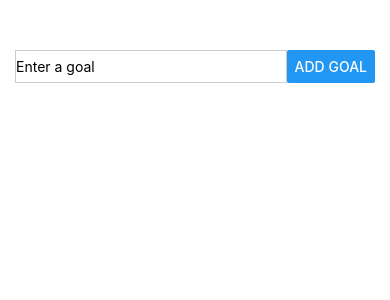
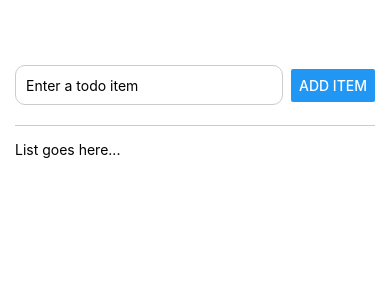
Before and after one commit to cheesetan/React-Todo-App, a React Native app: screen / in a window 390 px wide. Shown: the top 300 px of the page. Built offline with nearby package versions, Linux system fonts and the light colour scheme.

Commit message:
made ui nice and changed name to Todo App

```diff
--- a/App.js
+++ b/App.js
@@ -4,9 +4,14 @@ import { StyleSheet, Text, View, Button, TextInput } from 'react-native';
 export default function App() {
   return (
     <View style={styles.container}>
+
       <View style={styles.inputContainer}>
-        <TextInput placeholder='Enter a goal' style={styles.textInput}/>
-        <Button title="Add goal" />
+        <TextInput placeholder='Enter a todo item' style={styles.textInput} />
+        <Button title="Add item" />
+      </View>
+
+      <View style={styles.listContainer}>
+        <Text>List goes here...</Text>
       </View>
 
       <StatusBar style="auto" />
@@ -16,19 +21,33 @@ export default function App() {
 
 const styles = StyleSheet.create({
   container: {
-    paddingVertical: 50,
+    flex: 1,
+    paddingTop: 60,
     paddingHorizontal: 15,
   },
 
   inputContainer: {
+    flex: 1,
     flexDirection: "row",
-    justifyContent: "space-between"
+    justifyContent: "space-around",
+    alignItems: "center",
+    borderBottomColor: "#ccc",
+    borderBottomWidth: 1,
+    paddingBottom: 15,
+    marginBottom: 15,
   },
 
   textInput: {
-    borderWidth: 1,
-    borderColor: "#cccccc",
+    padding: 10,
+    borderWidth: 1.2,
+    borderColor: "#ccc",
+    height: 40,
     width: "80%",
-    marginRight: "8",
-  }
+    marginRight: 8,
+    borderRadius: 10,
+  },
+
+  listContainer: {
+    flex: 14
+  },
 });
--- a/app.json
+++ b/app.json
@@ -1,7 +1,7 @@
 {
   "expo": {
-    "name": "ReactProject1",
-    "slug": "ReactProject1",
+    "name": "Todo App",
+    "slug": "Todo App",
     "version": "1.0.0",
     "orientation": "portrait",
     "icon": "./assets/icon.png",
--- a/package.json
+++ b/package.json
@@ -1,5 +1,5 @@
 {
-  "name": "reactproject1",
+  "name": "Todo App",
   "version": "1.0.0",
   "main": "node_modules/expo/AppEntry.js",
   "scripts": {
```
Also changed, not shown: 1 other file (tests, documents, lock files or other folders).
